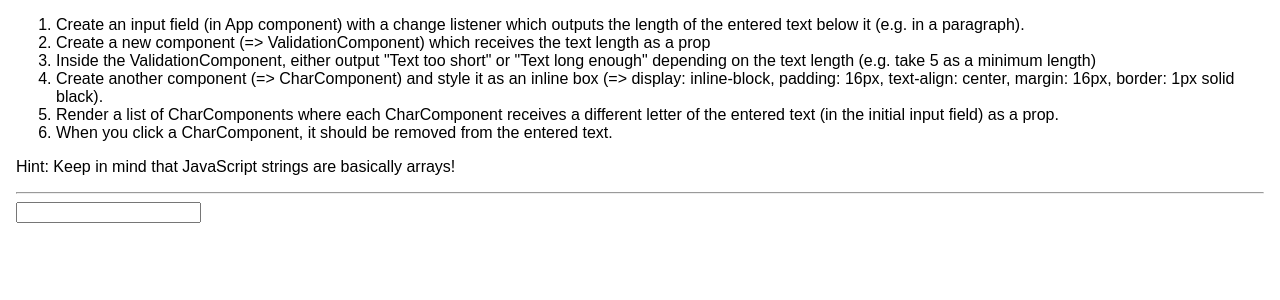
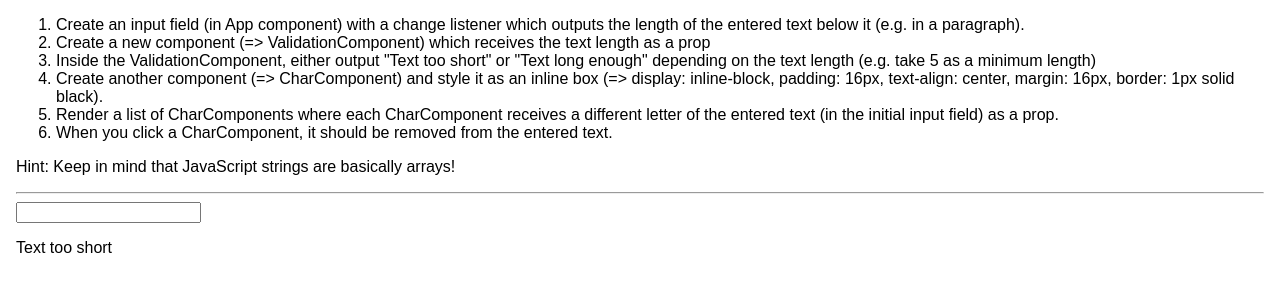
Before and after one commit to harriselliman/basic-react-exercises, a React (Create React App) app in the folder lists-conditionals-exercise/: page / in a window 1280 px wide. Shown: the top 300 px of the page. Built offline with nearby package versions, Linux system fonts and the light colour scheme.

Commit message:
add Validation with inputLength prop

```diff
--- a/lists-conditionals-exercise/src/App.js
+++ b/lists-conditionals-exercise/src/App.js
@@ -29,6 +29,8 @@ class App extends Component {
           onChange={this.inputChangedHandler}
           value={this.state.userInput}/>
           <p>{this.state.userInput}</p>
+          <Validation
+            inputLength={this.state.userInput.length} />
       </div>
     );
   }
```
